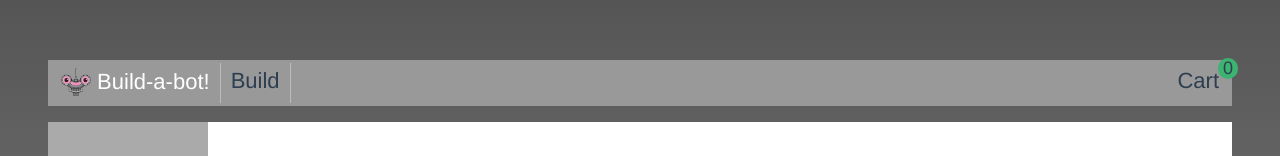
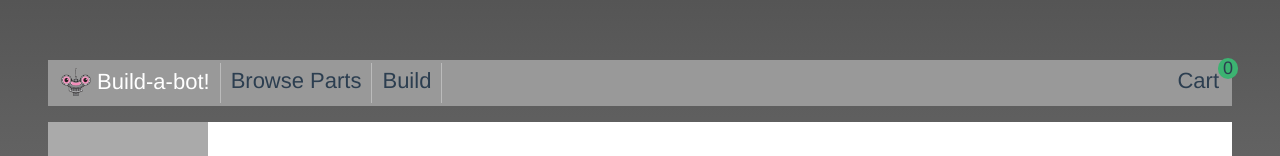
Before and after one commit to kwood15/build-a-bot, a Vue app: page / in a window 1280 px wide. Shown: the top 156 px of the page. Built offline with nearby package versions, Linux system fonts and the light colour scheme.

Commit message:
Add in an additional route to main nav

```diff
--- a/src/App.vue
+++ b/src/App.vue
@@ -15,6 +15,11 @@
             <router-link :to="{ name: 'Home' }" class="nav-link" exact>
               <img class="logo" src="./assets/build-a-bot-logo.png">
               Build-a-bot!
+            </router-link>
+          </li>
+          <li class="nav-item">
+            <router-link :to="{ name: 'BrowseParts' }" class="nav-link" exact>
+              Browse Parts
             </router-link>
           </li>
           <li class="nav-item">
```
